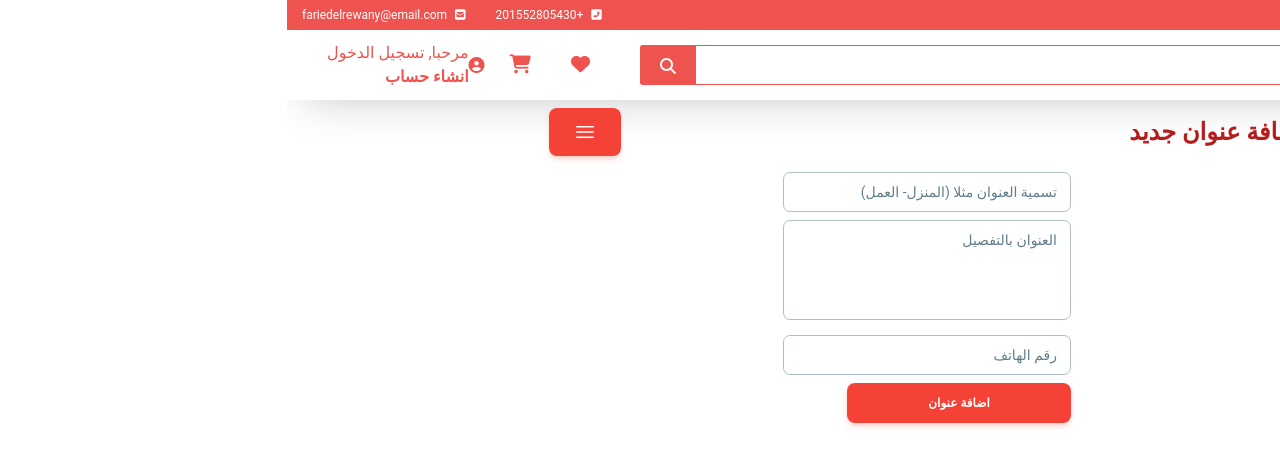
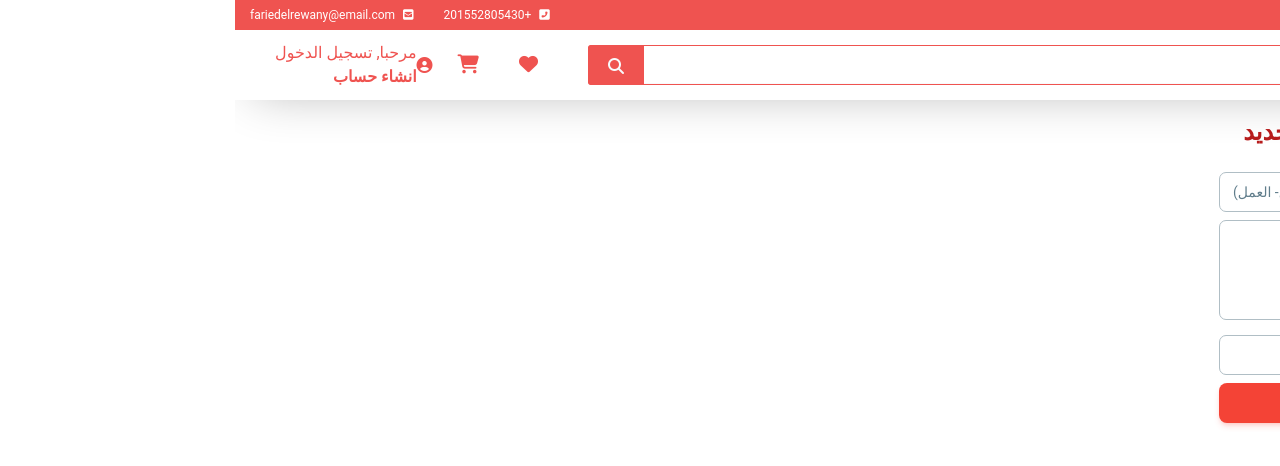
Before and after one commit to faried-elrewany/Ecommerce, a React (Vite) app: page /user/add-address in a window 1280 px wide. Shown: the top 466 px of the page. Built offline with nearby package versions, Linux system fonts and the light colour scheme; what tailwindcss-rtl would draw is missing.

Commit message:
update all User pages

```diff
--- a/src/App.jsx
+++ b/src/App.jsx
@@ -49,15 +49,12 @@ const App = () => {
           <Route path="/products" element={<ShopProductsPage />} />
           <Route path="/products/:id" element={<ProductDetalisPage />} />
           <Route path="/cart" element={<CartPage />} />
-
-          <Route path="/user" element={<User />}>
-            <Route index element={<UserAllOrdersPage />} />
-            <Route path="all-orders" element={<UserAllOrdersPage />} />
-            <Route path="add-address" element={<UserAddAddressPage />} />
-            <Route path="profile" element={<UserProfilePage />} />
-            <Route path="addresses" element={<UserAllAddresPage />} />
-            <Route path="wishlist" element={<UserFavoriteProductsPage />} />
-          </Route>
+          {/* User Pages */}
+          <Route path="/user/all-orders" element={<UserAllOrdersPage />} />
+          <Route path="/user/add-address" element={<UserAddAddressPage />} />
+          <Route path="/user/profile" element={<UserProfilePage />} />
+          <Route path="/user/addresses" element={<UserAllAddresPage />} />
+          <Route path="/user/wishlist" element={<UserFavoriteProductsPage />} />
           {/* Admin Pages */}
           <Route path="/admin/add-brand" element={<AdminAddBrand />} />
           <Route path="/admin/all-orders" element={<AdminAllOrders />} />
--- a/src/Pages/User/UserAddAddressPage.jsx
+++ b/src/Pages/User/UserAddAddressPage.jsx
@@ -1,30 +1,28 @@
 import React from "react";
-import SideBar from "../../Components/AdminDrawer";
-
+import SideBar from "../../Components/Utility/SideBar";
+import { UserMenu } from "../../Components/Utility/AdminLinks.jsx";
 import { ButtonAction } from "../../Components/Coupon";
 import { InputComponent, TextArea } from "../Admin/Input.jsx";
-const listItems = [
-  { name: "ادارة الطلبات", href: "/user/all-orders" },
-  { name: "المنتجات المفضلة", href: "/user/wishlist" },
-  { name: "العنواوين الشخصية", href: "/user/addresses" },
-  { name: "الملف الشخصي", href: "/user/profile" },
-  { name: " ", href: "/user/profile" },
-];
+
 const UserAddAddressPage = () => {
   return (
     <>
-      <div className="flex  justify-around items-center m-2">
-        <h2 className=" font-bold text-red-900 text-2xl">اضافة عنوان جديد </h2>
-        <SideBar items={listItems} />
-      </div>
-      <div className="flex flex-col gap-2 mx-auto w-72  my-4">
-        <InputComponent
-          label={"تسمية العنوان مثلا (المنزل- العمل)"}
-          width={"w-72"}
-        />
-        <TextArea label={"العنوان بالتفصيل"} width={"w-72"} />
-        <InputComponent label={"رقم الهاتف"} width={"w-72"} />
-        <ButtonAction title="اضافة عنوان" />
+      <div className=" overflow-x-hidden flex h-full">
+        <SideBar menus={UserMenu} />
+        <div className="flex flex-col  items-center m-2">
+          <h2 className=" font-bold text-red-900 text-2xl my-2">
+            اضافة عنوان جديد
+          </h2>
+          <div className="flex flex-col gap-2  w-56  my-4">
+            <InputComponent
+              label={"تسمية العنوان مثلا (المنزل- العمل)"}
+              width={"w-56"}
+            />
+            <TextArea label={"العنوان بالتفصيل"} width={"w-56"} />
+            <InputComponent label={"رقم الهاتف"} width={"w-56"} />
+            <ButtonAction title="اضافة عنوان" />
+          </div>
+        </div>
       </div>
     </>
   );
--- a/src/Pages/User/UserAllAddresPage.jsx
+++ b/src/Pages/User/UserAllAddresPage.jsx
@@ -1,12 +1,13 @@
 import React from "react";
-import SideBar from "../../Components/AdminDrawer";
 import { TrashIcon } from "@heroicons/react/24/outline";
 import { EyeIcon } from "@heroicons/react/24/outline";
 import { useNavigate } from "react-router-dom";
 import { Button } from "@material-tailwind/react";
+import SideBar from "../../Components/Utility/SideBar";
+import { UserMenu } from "../../Components/Utility/AdminLinks.jsx";
 function HouseComponent(props) {
   return (
-    <div className="w-11/12 mx-auto flex flex-col bg-gray-200 rounded-lg gap-4 p-4 justify-content">
+    <div className="w-11/12  flex flex-col bg-gray-200 rounded-lg gap-4 p-4 justify-content">
       <div className="flex items-center justify-between">
         <p></p>
         <div className="flex justify-center items-center gap-2">
@@ -32,21 +33,14 @@ function HouseComponent(props) {
 }
 const UserAllAddresPage = () => {
   const navigate = useNavigate();
-
-  const listItems = [
-    { name: "ادارة الطلبات", href: "/user/all-orders" },
-    { name: "المنتجات المفضلة", href: "/user/wishlist" },
-    { name: "العنواوين الشخصية", href: "/user/addresses" },
-    { name: "الملف الشخصي", href: "/user/profile" },
-  ];
   return (
     <>
-      <div className="flex  justify-around items-center m-2">
-        <h2 className="self-start font-bold text-red-900 text-2xl">
+      <div className=" overflow-x-hidden flex h-full">
+        <SideBar menus={UserMenu} />
+        <div className="flex flex-col w-full  m-2">
+          <h2 className="self-start font-bold text-red-900 text-2xl m-2">
             دفتر العناوين
           </h2>
-        <SideBar items={listItems} />
-      </div>
           <div className=" flex flex-col gap-4">
             <HouseComponent
               title="المنزل"
@@ -73,6 +67,8 @@ const UserAllAddresPage = () => {
               اضف عنوان جديد
             </Button>
           </div>
+        </div>
+      </div>
     </>
   );
 };
--- a/src/Pages/User/UserAllOrdersPage.jsx
+++ b/src/Pages/User/UserAllOrdersPage.jsx
@@ -1,20 +1,13 @@
 import React from "react";
-import SideBar from "../../Components/AdminDrawer";
-import Pagination from "../../Components/Pagination";
 import PropTypes from "prop-types";
 import { TrashIcon } from "@heroicons/react/24/outline";
 
 import { Quantity } from "../../Components/Coupon.jsx";
 import labtop from "../../images/labtop.png";
 
-export function ProductCard({
-  image,
-  category,
-  description,
-  brand,
-  colors,
-  price,
-}) {
+import SideBar from "../../Components/Utility/SideBar";
+import { UserMenu } from "../../Components/Utility/AdminLinks.jsx";
+export function ProductCard({ image, category, description, brand }) {
   return (
     <div className="flex rounded-lg flex-col md:flex-row p-2 mb-2 bg-red-50 w-full">
       <div className="w-full flex md:w-64 justify-center items-center">
@@ -51,12 +44,7 @@ ProductCard.propTypes = {
   colors: PropTypes.arrayOf(PropTypes.string).isRequired,
   price: PropTypes.number.isRequired,
 };
-const listItems = [
-  { name: "ادارة الطلبات", href: "/user/all-orders" },
-  { name: "المنتجات المفضلة", href: "/user/wishlist" },
-  { name: "العنواوين الشخصية", href: "/user/addresses" },
-  { name: "الملف الشخصي", href: "/user/profile" },
-];
+
 const productsList = [
   {
     id: 1,
@@ -83,9 +71,9 @@ function UserOrder({ products, status, price }) {
   return (
     <>
       <div className="flex flex-col p-4 border-4 border-red-500 items-center justify-center rounded-lg">
-        <h3 className="font-bold text-red-900 text-2xl">
+        <h4 className="font-bold text-red-900 text-xl">
           طلب رقم: <span>#14521</span>
-        </h3>
+        </h4>
         {products.map((product) => (
           <ProductCard key={product.id} {...product} />
         ))}
@@ -105,13 +93,13 @@ function UserOrder({ products, status, price }) {
 const UserAllOrdersPage = () => {
   return (
     <>
-      <div className="flex  justify-around items-center m-2">
-        <h2 className=" font-bold text-red-900 text-2xl">كل الطلبات </h2>
-        <SideBar items={listItems} />
-      </div>
+      <div className=" overflow-x-hidden flex h-full">
+        <SideBar menus={UserMenu} />
+
         {/* orderd container for all orders  */}
         <div className="flex flex-col gap-4  p-2  ">
           {/* order data */}
+          <h2 className=" font-bold text-red-900 text-2xl">كل الطلبات </h2>
           <UserOrder
             products={productsList}
             status={"قيد التنفيذ"}
@@ -128,6 +116,7 @@ const UserAllOrdersPage = () => {
             price={"3000"}
           />
         </div>
+      </div>
     </>
   );
 };
--- a/src/Pages/User/UserFavoriteProductsPage.jsx
+++ b/src/Pages/User/UserFavoriteProductsPage.jsx
@@ -1,33 +1,27 @@
 import React from "react";
-import SideBar from "../../Components/AdminDrawer";
 import CardElement from "../../Components/Card";
 import Row from "../../Components/Row";
-import Pagination from "../../Components/Pagination";
-
+import SideBar from "../../Components/Utility/SideBar";
+import { UserMenu } from "../../Components/Utility/AdminLinks.jsx";
 const UserFavoriteProductsPage = () => {
-  const listItems = [
-    { name: "ادارة الطلبات", href: "/user/all-orders" },
-    { name: "المنتجات المفضلة", href: "/user/wishlist" },
-    { name: "العنواوين الشخصية", href: "/user/addresses" },
-    { name: "الملف الشخصي", href: "/user/profile" },
-  ];
   return (
     <>
-      <div className="flex  justify-around items-center m-2">
-        <h2 className="self-start font-bold text-red-900 text-2xl">
+      <div className=" overflow-x-hidden flex h-full">
+        <SideBar menus={UserMenu} />
+        <div>
+          <h2 className="self-start font-bold m-2 text-red-900 text-2xl">
             منتجاتك المفضلة
           </h2>
-        <SideBar items={listItems} />
-      </div>
-      <Row>
+          <div className="flex flex-wrap gap-4 p-2">
             {/* متنساش اعمل الكارد ديناميك */}
             <CardElement />
             <CardElement />
             <CardElement />
             <CardElement />
             <CardElement />
-      </Row>
-      <Pagination />
+          </div>
+        </div>
+      </div>
     </>
   );
 };
--- a/src/Pages/User/UserProfilePage.jsx
+++ b/src/Pages/User/UserProfilePage.jsx
@@ -1,12 +1,12 @@
 import React from "react";
-import SideBar from "../../Components/AdminDrawer";
-import Pagination from "../../Components/Pagination";
 import { EyeIcon } from "@heroicons/react/24/outline";
 import { ButtonAction } from "../../Components/Coupon";
-import { InputComponent, TextArea } from "../Admin/Input.jsx";
+import { InputComponent } from "../Admin/Input.jsx";
+import SideBar from "../../Components/Utility/SideBar";
+import { UserMenu } from "../../Components/Utility/AdminLinks.jsx";
 function UserProfileComponent(props) {
   return (
-    <div className="w-11/12 mx-auto flex flex-col bg-gray-200 rounded-lg gap-4 p-4 justify-content">
+    <div className="w-64  flex flex-col whitespace-pre-wrap text-sm bg-gray-200 rounded-lg gap-4 p-4 ">
       <div className="flex items-center justify-between">
         <p></p>
         <div className="flex justify-center items-center gap-2">
@@ -16,34 +16,28 @@ function UserProfileComponent(props) {
           </a>
         </div>
       </div>
-      <p className="text-xl bold">
-        الاسم : <span className="text-lg">{props.name}</span>
+      <p className="text-sm bold">
+        الاسم : <span className="text-sm">{props.name}</span>
       </p>
 
-      <p className="text-xl bold">
-        رقم الهاتف : <span className="text-lg">{props.phone}</span>
+      <p className="text-sm bold">
+        رقم الهاتف : <span className="text-sm">{props.phone}</span>
       </p>
-      <p className="text-xl bold">
-        الايميل : <span className="text-lg">{props.email}</span>
+      <p className="text-sm bold">
+        الايميل : <span className="text-sm">{props.email}</span>
       </p>
     </div>
   );
 }
 const UserProfilePage = () => {
-  const listItems = [
-    { name: "ادارة الطلبات", href: "/user/all-orders" },
-    { name: "المنتجات المفضلة", href: "/user/wishlist" },
-    { name: "العنواوين الشخصية", href: "/user/addresses" },
-    { name: "الملف الشخصي", href: "/user/profile" },
-  ];
   return (
     <>
-      <div className="flex  justify-around items-center m-4">
+      <div className=" overflow-x-hidden flex h-full">
+        <SideBar menus={UserMenu} />
+        <div className="flex w-full flex-col  m-2">
           <h2 className="self-start font-bold text-red-900 text-2xl">
             الصفحة الشخصية
           </h2>
-        <SideBar items={listItems} />
-      </div>
           <div className=" flex flex-col gap-4">
             <UserProfileComponent
               name="فريد محمد فؤاد عز الدين"
@@ -51,7 +45,7 @@ const UserProfilePage = () => {
               phone="01552805430"
             />
           </div>
-      <div className=" flex mx-auto flex-col w-72  justify-center m-8 items-center  gap-4 border-2 border-red-500 rounded-lg p-4">
+          <div className=" flex  flex-col w-64 my-4   items-center  gap-4 border-2 border-red-500 rounded-lg p-2">
             <h4 className="font-bold text-2xl"> تغيير كلمة المرور</h4>
 
             {/* هتعدلها وتبعتلها البروبس الي هي الاراي */}
@@ -61,6 +55,8 @@ const UserProfilePage = () => {
               <ButtonAction title="حفظ كلمة السر" />
             </div>
           </div>
+        </div>
+      </div>
     </>
   );
 };
```
Also changed, not shown: src/Components/Utility/AdminLinks.jsx (+7 -2 lines). Lines whose indentation alone changed are shown as unchanged.
